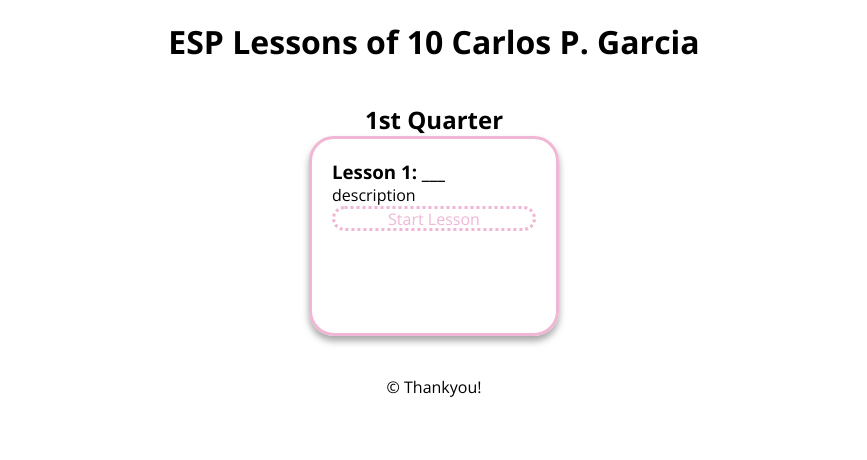
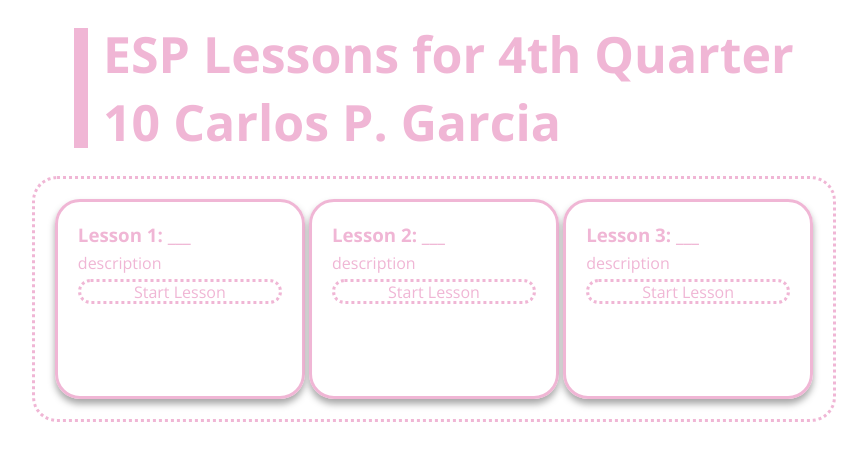
Before and after one commit to euiyle/10-CPG-ESP-LESSONS, a plain HTML site: page index.html in a window 1280 px wide. Shown: the whole page, without its empty margins (206-1073 px from the left). Drawn offline with nearby package versions, Linux system fonts and the light colour scheme.

Commit message:
Update index.html

```diff
--- a/index.html
+++ b/index.html
@@ -4,7 +4,7 @@
     <head>
         <meta charset="UTF-8" />
 		<title>10 - Garcia | ESP Lessons</title>
-		<link rel="shortcut icon" type="image/png" href="assets/icons/hellokitty.svg" />
+		<link rel="shortcut icon" type="image/png" href="assets/icon.png" />
 		<link rel="stylesheet" href="app.css" />
 		<script src="https://unpkg.com/lucide@latest"></script>
     </head>
@@ -12,33 +12,50 @@
 <!--
     START
 -->
-<body>
-  <header>
+<body class = "">
     <div class="container">
-      <h1>ESP Lessons of 10 Carlos P. Garcia</h1>
+        <div id="header">
+            <div class="vertical"></div>
+            <div id="headerText">
+                <h1>ESP Lessons for 4th Quarter<br>10 Carlos P. Garcia</br></h1>
+            </div>
+        </div>
     </div>
-  </header>
 
-  <main>
-    <section class="lesson">
-      <div class="container">
-        <h2>1st Quarter</h2>
-        <div class="lesson-content">
-          <h3>Lesson 1: ___</h3>
-          <p>description</p>
-          <a href="Q1L1.html" class="button">Start Lesson</a>
-          <!-- Add lesson content here -->
-        </div>
-      </div>
-    </section>
-    <!-- Add more sections for other subjects -->
-  </main>
+    <div id="lessoncontainer">
+        <div class="lessonbuttons">
 
-  <footer>
-    <div class="container">
-      <p>&copy; Thankyou!</p>
+            <div class="lesson-content">
+                <div class="title">
+                    <h3>Lesson 1: ___</h3>
+                </div>
+                <div class="description">
+                    <p>description</p>
+                </div>
+              <a href="Q1L1.html" class="button">Start Lesson</a>
+            </div>
+
+            <div class="lesson-content">
+                <div class="title">
+                    <h3>Lesson 2: ___</h3>
+                </div>
+                <div class="description">
+                    <p>description</p>
+                </div>
+              <a href="Q1L2.html" class="button">Start Lesson</a>
+            </div>
+
+            <div class="lesson-content">
+                <div class="title">
+                    <h3>Lesson 3: ___</h3>
+                </div>
+                <div class="description">
+                    <p>description</p>
+                </div>
+              <a href="Q1L2.html" class="button">Start Lesson</a>
+            </div>
     </div>
-  </footer>
+
 </body>
 
 </html>
```
